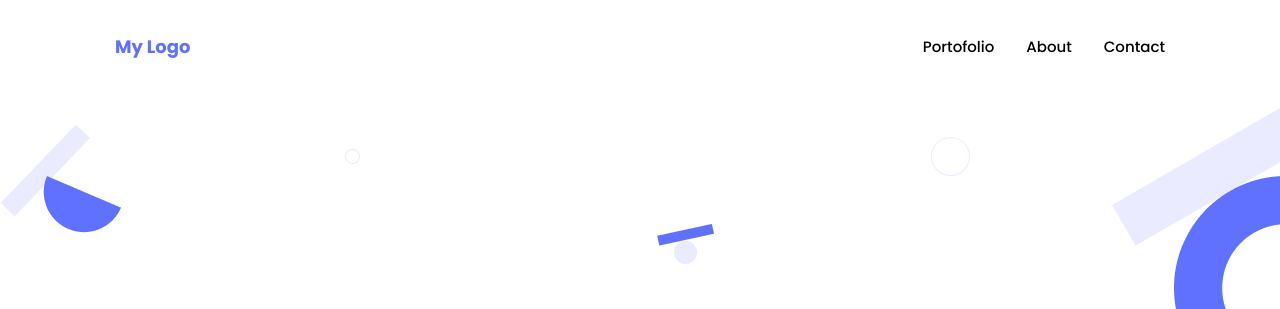
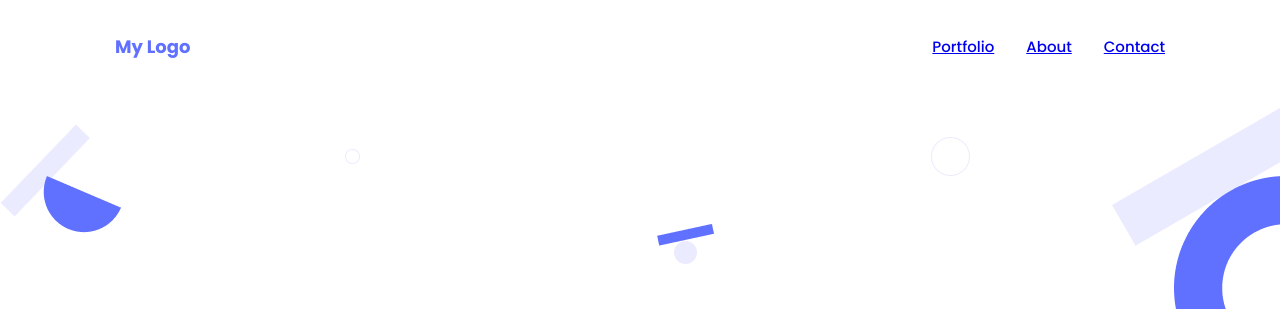
Before and after one commit to davidolanrewaju/My-Portofolio, a website: page index.html in a window 1280 px wide. Shown: the top 309 px of the page. Drawn offline with Linux system fonts and the light colour scheme.

Commit message:
Add links

```diff
--- a/index.html
+++ b/index.html
@@ -12,9 +12,9 @@
         <nav>
             <p>My Logo</p>
             <ul>
-                <li>Portofolio</li>
-                <li>About</li>
-                <li>Contact</li>
+                <li><a href="#works">Portfolio</a></li>
+                <li><a href="#about">About</a></li>
+                <li><a href="#contact">Contact</a></li>
             </ul>
             <img src="./assets/menu-icon.png" alt="menu" />
         </nav>
```
